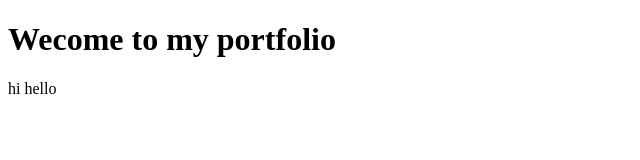
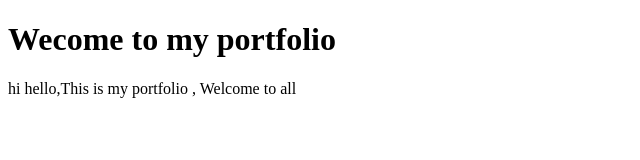
Before and after one commit to 2303a51885/myportfolio, a plain HTML site: page index.html in a window 1280 px wide. Shown: the whole page, without its empty margins (0-640 px from the left). Drawn offline with Linux system fonts and the light colour scheme.

Commit message:
Update index.html

```diff
--- a/index.html
+++ b/index.html
@@ -5,6 +5,7 @@
 </head>
 <body>
 <h1> Wecome to my portfolio</h1>
-<p> hi hello</p>
+<p> hi hello,This is my portfolio , Welcome to all</p>
 </body>
+
 </html
```
